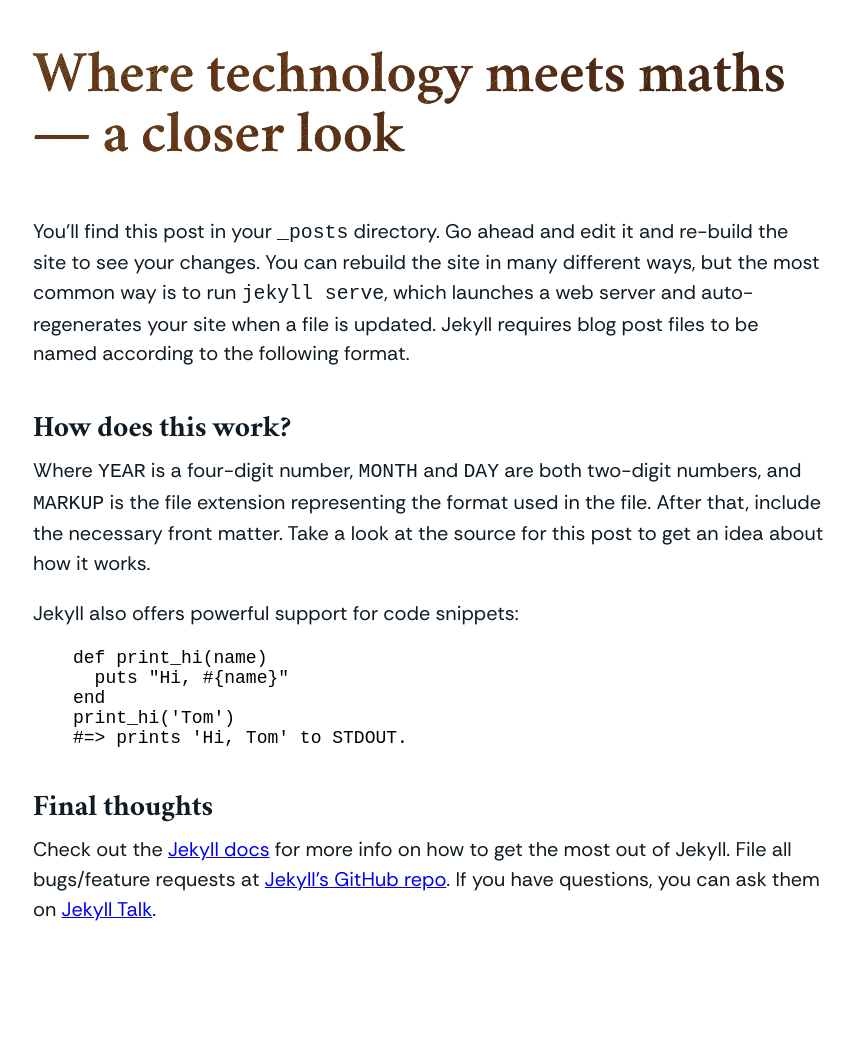
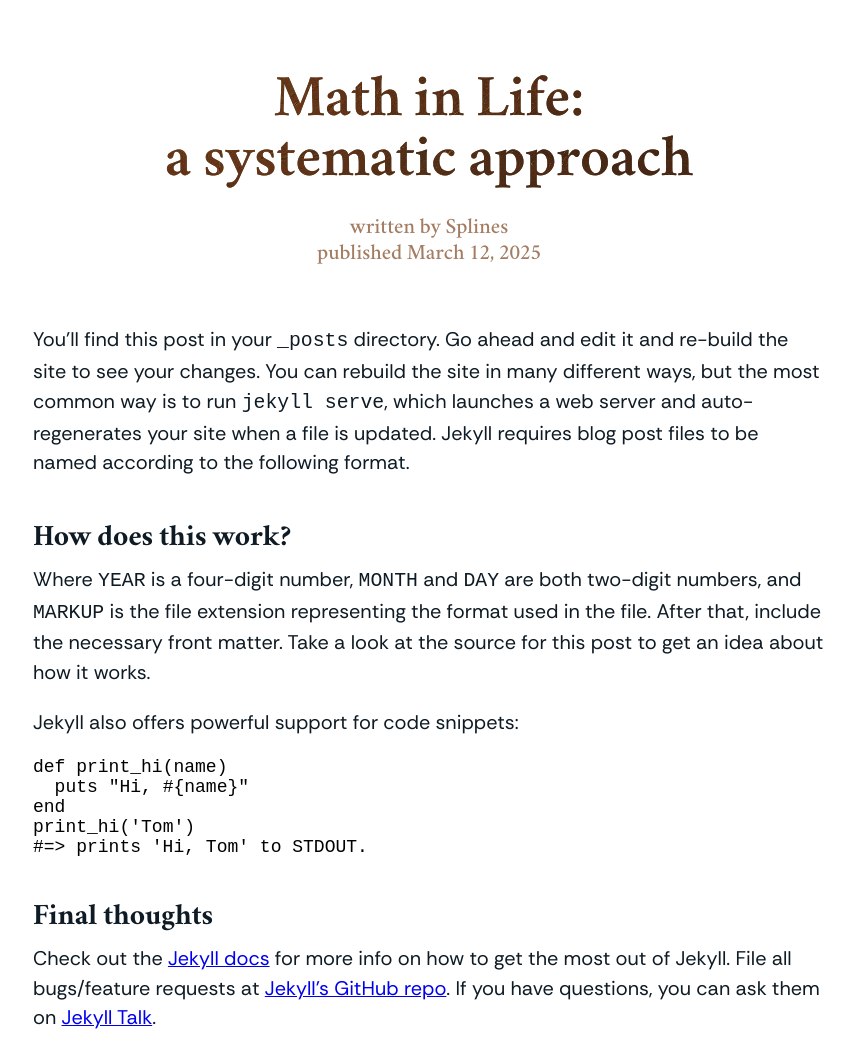
Before and after one commit to Splines/homepage, a Jekyll site: the page built from _posts/2025-03-11-welcome.md, in a window 1280 px wide. Shown: the whole page, without its empty margins (211-1065 px from the left). Built offline with Jekyll 4.4.1, drawn with Linux system fonts in a browser that asks for light colours; before the commit the page ends 944 px from its top, so only the background shows below that.

Commit message:
Add "written by" below title

```diff
--- a/_config.yml
+++ b/_config.yml
@@ -1,11 +1,12 @@
 title: Splines
+author_name: Splines
 email: your-email@example.com
 description: >- # ignore newlines
   Write an awesome description for your new site here. You can edit this
   line in _config.yml. It will appear in your document head meta (for
   Google search results) and in your feed.xml site description.
 baseurl: "" # the subpath of your site, e.g. /blog
-url: "" # the base hostname & protocol for your site, e.g. http://example.com
+# url: "https://example.com" # the base hostname & protocol for your site, e.g. http://example.com
 permalink: /:year/:title
 
 # No theme: https://stackoverflow.com/a/57424621/
--- a/_layouts/page.html
+++ b/_layouts/page.html
@@ -15,6 +15,14 @@
     <article id="content">
         <header>
             <h1>{{ page.title }}</h1>
+            <p>
+                written by {{ site.author_name }}
+                <br>
+                published
+                <time datetime="{{ page.date | date: '%Y-%m-%d' }}">
+                    {{ page.date | date: "%B %-d, %Y" }}
+                </time>
+            </p>
         </header>
         {{ content }}
     </article>
--- a/_posts/2025-03-11-welcome.md
+++ b/_posts/2025-03-11-welcome.md
@@ -1,7 +1,7 @@
 ---
-title:  Where technology meets maths — a closer look
+title:  "Math in Life:<br>a systematic approach"
 layout: page
-date:   2025-03-11 19:19:39 +0100
+date:   2025-03-12
 categories: jekyll update
 ---
 
--- a/_sass/_typography.scss
+++ b/_sass/_typography.scss
@@ -1,3 +1,10 @@
+@font-face {
+    font-family: "Vermiglione";
+    src: url("/assets/fonts/Vermiglione-Medium.otf");
+    font-weight: 500;
+    font-style: normal;
+}
+
 @font-face {
     font-family: "Vermiglione";
     src: url("/assets/fonts/Vermiglione-SemiBold.otf");
@@ -19,12 +26,13 @@
     font-style: normal;
 }
 
+body * {
+    margin: 0;
+    padding: 0;
+}
+
 body {
     background-color: #ffffff;
-
-    margin: 0;
-    padding: 0;
-
     font-size: 18px;
 }
 
--- a/assets/css/page.scss
+++ b/assets/css/page.scss
@@ -2,12 +2,29 @@
 ---
 
 #content {
+    margin-top: 4em;
     margin-left: auto;
     margin-right: auto;
     max-width: 44em;
 }
 
-#header {
-    margin-left: 2.5em;
-    margin-right: 2.5em;
+header {
+    margin-left: 2.3em;
+    margin-right: 2.3em;
+    margin-bottom: 3.2em;
+
+    text-align: center;
+
+    h1 {
+        margin-bottom: 0.4em;
+    }
+
+    p {
+        font-family: "Vermiglione", serif;
+        font-weight: 500;
+        font-size: 1.2em;
+        line-height: 1.2em;
+
+        color: #a37c62;
+    }
 }
```
Also changed, not shown: assets/fonts/Vermiglione-Medium.otf (added).
